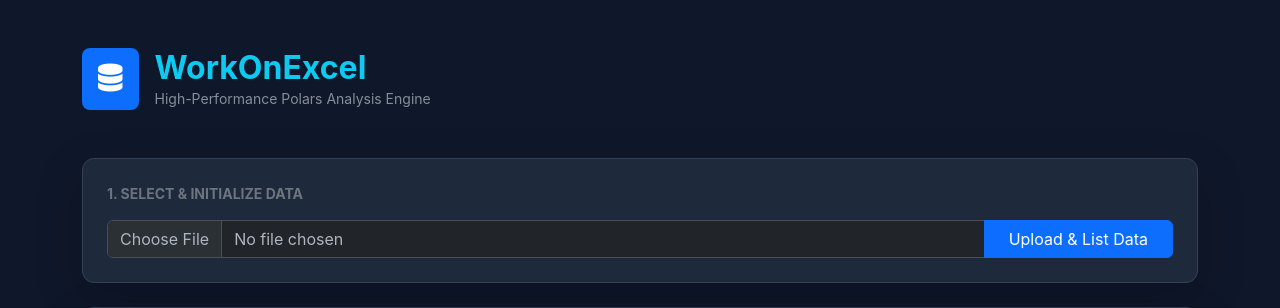
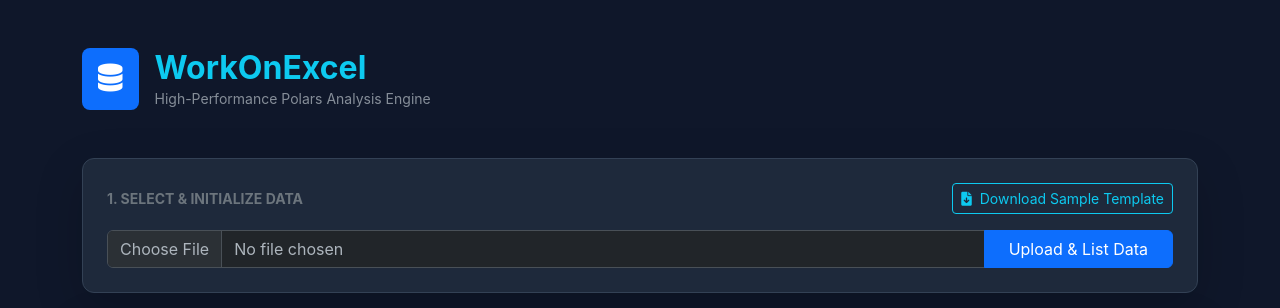
Before and after one commit to rislrohitjain/workonexcel, a Flask app: page / in a window 1280 px wide. Shown: the top 308 px of the page. Run offline with Flask 3, Linux system fonts and the light colour scheme.

Commit message:
Update in code for export with download the file by the user inputs

```diff
--- a/app_frontend.py
+++ b/app_frontend.py
@@ -1,5 +1,6 @@
-from flask import Flask, render_template, request, jsonify
+from flask import Flask, render_template, request, jsonify, send_from_directory
 import requests
+import os
 
 app = Flask(__name__)
 BACKEND_URL = "http://127.0.0.1:8000"
@@ -8,19 +9,31 @@
 def index():
     return render_template('index.html')
 
+# New route to download the template
+@app.route('/download-template')
+def download_template():
+    return send_from_directory('static', 'sample_template.xlsx', as_attachment=True)
+
 @app.route('/proxy-upload', methods=['POST'])
 def proxy_upload():
     if 'file' not in request.files:
         return jsonify({"error": "No file uploaded"}), 400
-
     file = request.files['file']
     files = {'file': (file.filename, file.stream, file.content_type)}
-
     try:
         r = requests.post(f"{BACKEND_URL}/upload", files=files, timeout=60)
         return jsonify(r.json())
     except Exception as e:
         return jsonify({"error": f"Backend connection failed: {str(e)}"}), 503
+@app.route('/download-file')
+def download_file():
+    # Get the file path from the URL query string
+    file_path = request.args.get('path')
+    if not file_path or not os.path.exists(file_path):
+        return "File not found", 404
+
+    # Send the file to the user's computer
+    return send_file(os.path.abspath(file_path), as_attachment=True)
 
 if __name__ == '__main__':
     app.run(port=5000, debug=True)
--- a/requirements.txt
+++ b/requirements.txt
@@ -3,5 +3,6 @@
 flask
 polars
 openpyxl
+xlsxwriter
 python-multipart
 requests
--- a/templates/index.html
+++ b/templates/index.html
@@ -37,8 +37,14 @@
         </div>
     </div>
 
+    <!-- Inside the Upload Section Card -->
 	<div class="card p-4 mb-4 shadow-lg">
-        <label class="form-label small fw-bold text-uppercase text-secondary mb-3">1. Select & Initialize Data</label>
+		<div class="d-flex justify-content-between align-items-center mb-3">
+			<label class="form-label small fw-bold text-uppercase text-secondary mb-0">1. Select & Initialize Data</label>
+			<a href="/download-template" class="btn btn-outline-info btn-sm">
+				<i class="fas fa-file-download me-1"></i> Download Sample Template
+			</a>
+		</div>
 		<div class="input-group">
 			<input type="file" id="excelFile" class="form-control">
 			<button onclick="handleAction('upload')" class="btn btn-primary px-4">Upload & List Data</button>
@@ -153,11 +159,24 @@
             renderTable(lastResult);
 
         } else if(type === 'export') {
-            if(!lastResult.length) return alert("No data available.");
-            showLoader("Generating Excel...");
-            const fd = new FormData(); fd.append('data', JSON.stringify(lastResult));
+			if(!lastResult.length) return alert("No data available to export.");
+
+			showLoader("Generating Excel File...");
+			const fd = new FormData();
+			fd.append('data', JSON.stringify(lastResult));
+
+			try {
 				const res = await fetch('http://127.0.0.1:8000/export', { method: 'POST', body: fd }).then(r => r.json());
-            alert("Exported to server: " + res.path);
+
+				if(res.path) {
+					// Trigger the download by calling the Flask download route
+					window.location.href = `/download-file?path=${encodeURIComponent(res.path)}`;
+				} else {
+					alert("Export failed on server.");
+				}
+			} catch (e) {
+				alert("Export error: " + e);
+			}
 		}
         hideLoader();
     }
```
Also changed, not shown: error_logs.txt (deleted, +0 -18 lines), 5 other files. Lines whose indentation alone changed are shown as unchanged.
